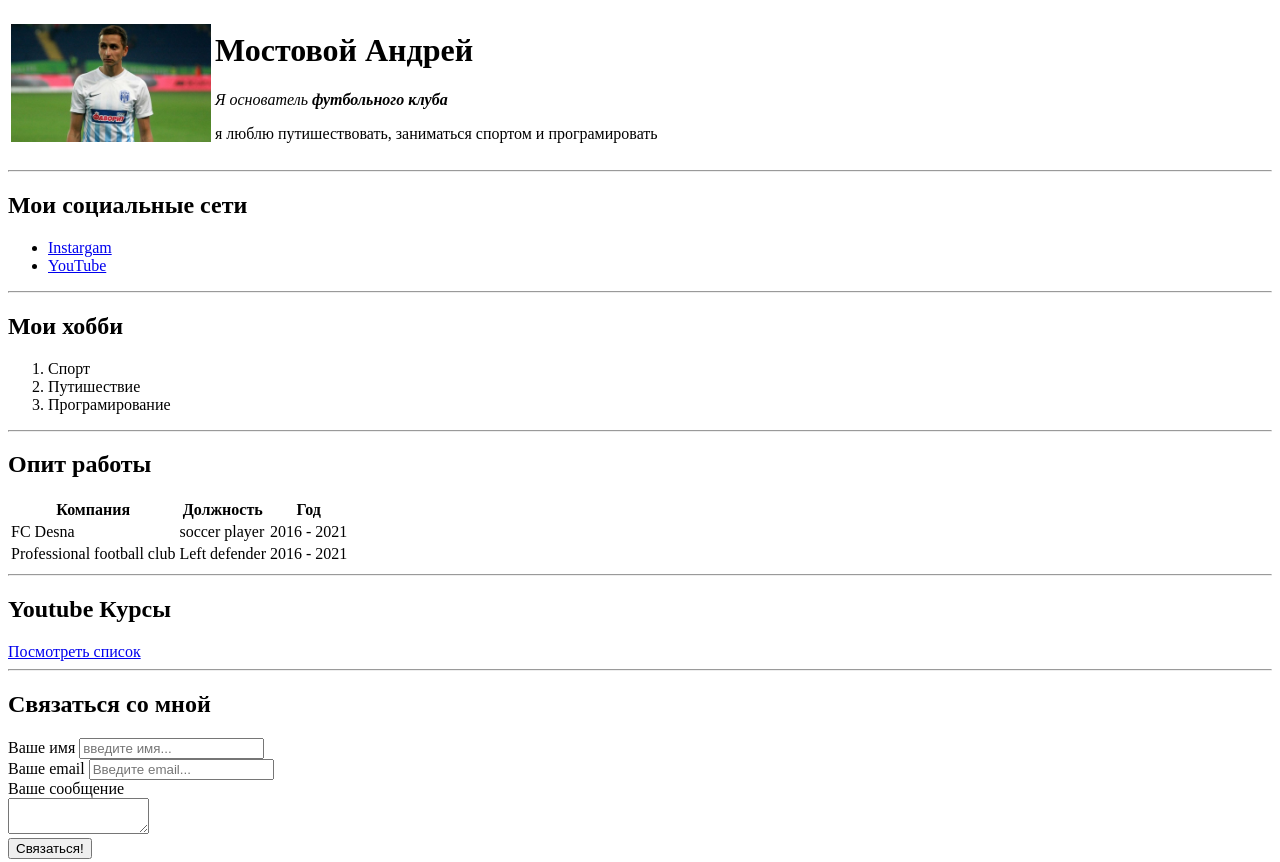
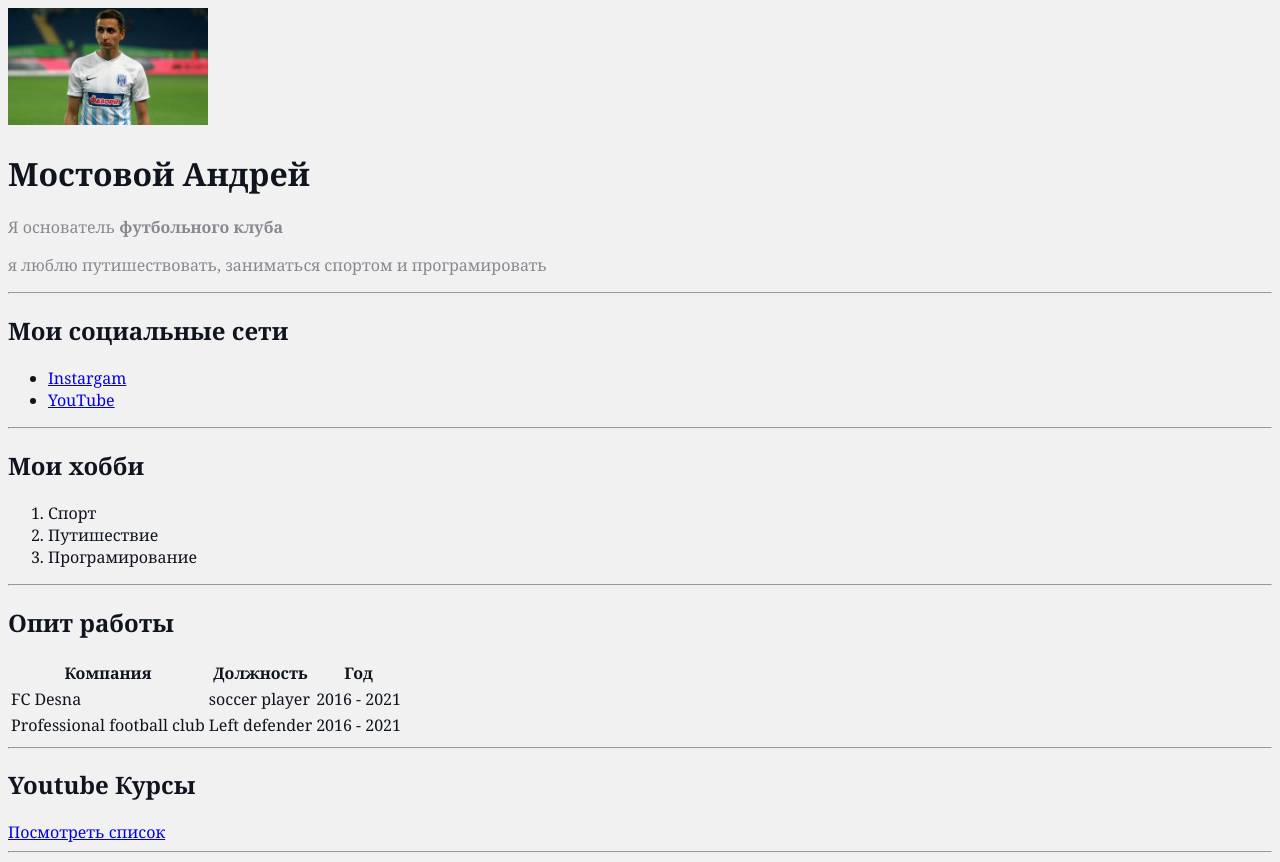
Before and after one commit to MostAndrey/myprofil, a plain HTML site: page index.html in a window 1280 px wide. Shown: the top 862 px of the page. Drawn offline with Linux system fonts and the light colour scheme.

Commit message:
div info

```diff
--- a/index.html
+++ b/index.html
@@ -7,25 +7,12 @@
     <title>Mostovoy CV</title>
    <link href="./styles.css" rel="stylesheet" />
   <body>
-    <table>
-      <tr>
-        <td>
-          <img
-            src="./images/most.jpeg"
-            width="200"
-            alt="Мостовой Андрей фото"
-          />
-        </td>
-        <td>
+    <div class="info">
+          <img src="./images/most.jpeg" alt="Мостовой Андрей фото" class="avatar"/>
           <h1>Мостовой Андрей</h1>
-          <p>
-            <em>Я основатель <strong>футбольного клуба</strong></em>
-          </p>
+          <p> Я основатель <strong>футбольного клуба</strong></p>
           <p>я люблю путишествовать, заниматься спортом и програмировать</p>
-        </td>
-      </tr>
-    </table>
-
+    </div>
     <hr />
 
     <h2>Мои социальные сети</h2>
--- a/styles.css
+++ b/styles.css
@@ -1,3 +1,15 @@
 body {
-  background-color: ;
+  background-color: #f1f1f1;
+  color: #0f141e;
+
+  font-size: 16px;
+  font-weight: normal;
+  font-family: Georgia, "Times New Roman", Times, serif;
+  /* font: normal ; 'Georgia, "Times New Roman", Times, serif; */
 }
+.avatar {
+  width: 200px;
+}
+.info p {
+  color: #86898f;
+}
```
